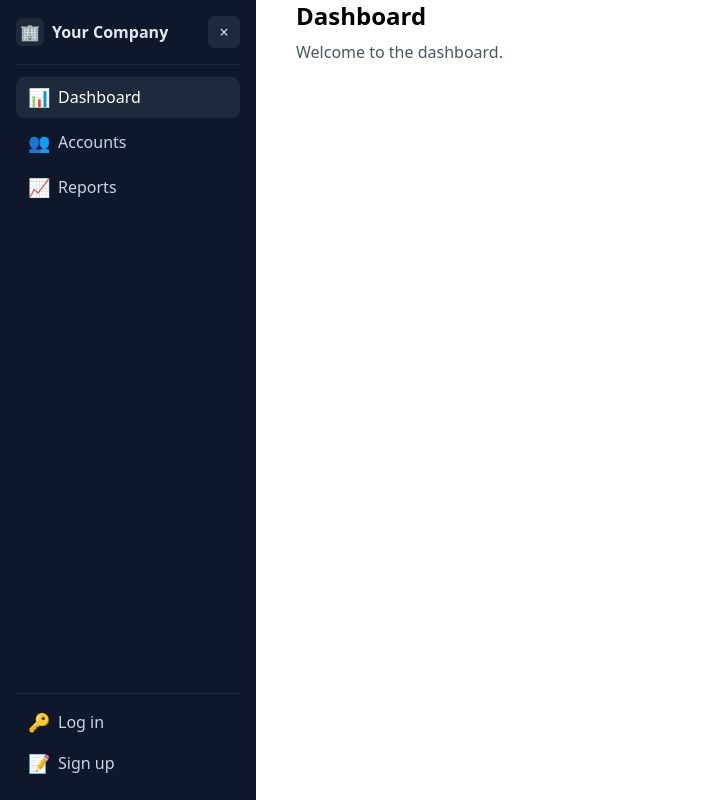
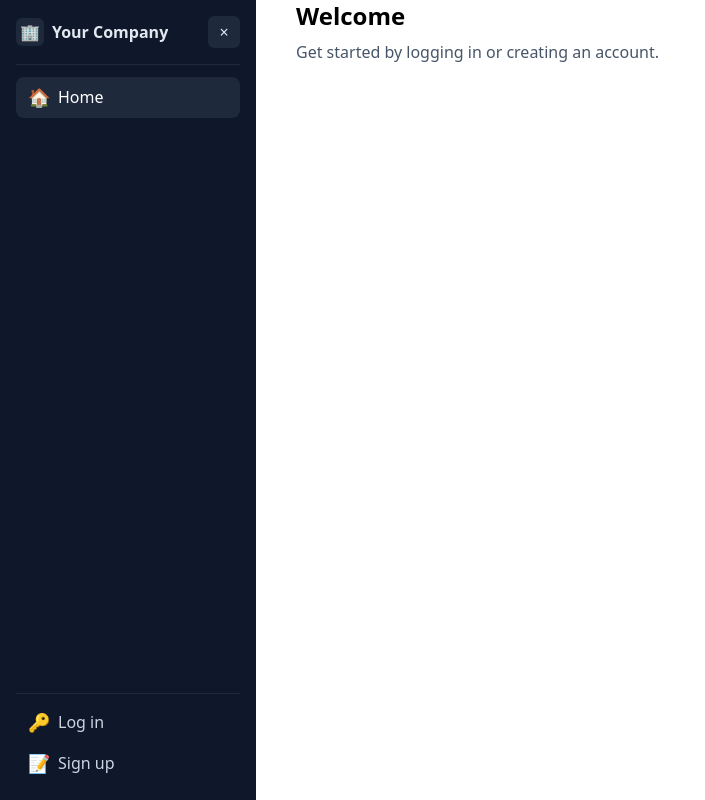
Before and after one commit to rohit1682/frontend-service-aws-management, a React (Vite) app: page / in a window 1280 px wide. Shown: the whole page, without its empty margins (0-705 px from the left). Built offline with nearby package versions, Linux system fonts and the light colour scheme.

Commit message:
sidebar updated as per user login

```diff
--- a/src/layouts/SidebarLayout.tsx
+++ b/src/layouts/SidebarLayout.tsx
@@ -45,14 +45,23 @@ function SidebarLayout({ children }: PropsWithChildren) {
           </button>
         </div>
 
+        {isAuthenticated ? (
           <NavOptions
             className="flex flex-col gap-1"
             items={[
-            { to: '/', label: 'Dashboard', end: true, icon: '📊' },
+              { to: '/dashboard', label: 'Dashboard', icon: '📊' },
               { to: '/accounts', label: 'Accounts', icon: '👥' },
               { to: '/reports', label: 'Reports', icon: '📈' },
             ] satisfies NavItem[]}
           />
+        ) : (
+          <NavOptions
+            className="flex flex-col gap-1"
+            items={[
+              { to: '/', label: 'Home', end: true, icon: '🏠' },
+            ] satisfies NavItem[]}
+          />
+        )}
         <div className="mt-auto pt-2 border-t border-slate-600/30">
           {isAuthenticated ? (
             <NavOptions
--- a/src/main.tsx
+++ b/src/main.tsx
@@ -3,6 +3,7 @@ import { createRoot } from 'react-dom/client'
 import { createBrowserRouter, RouterProvider } from 'react-router-dom'
 import './index.css'
 import App from './App.tsx'
+import Home from './pages/Home.tsx'
 import Dashboard from './pages/Dashboard.tsx'
 import Accounts from './pages/Accounts.tsx'
 import Reports from './pages/Reports.tsx'
@@ -16,7 +17,8 @@ const router = createBrowserRouter([
     path: '/',
     element: <App />,
     children: [
-      { index: true, element: <Dashboard /> },
+      { index: true, element: <Home /> },
+      { path: 'dashboard', element: <Dashboard /> },
       { path: 'accounts', element: <Accounts /> },
       { path: 'reports', element: <Reports /> },
       { path: 'my-account', element: <MyAccount /> },
--- /dev/null
+++ b/src/pages/Home.tsx
@@ -0,0 +1,10 @@
+function Home() {
+  return (
+    <div className="space-y-2">
+      <h1 className="text-xl sm:text-2xl font-semibold">Welcome</h1>
+      <p className="text-sm sm:text-base text-slate-600">Get started by logging in or creating an account.</p>
+    </div>
+  )
+}
+
+export default Home
```
Lines whose indentation alone changed are shown as unchanged.
